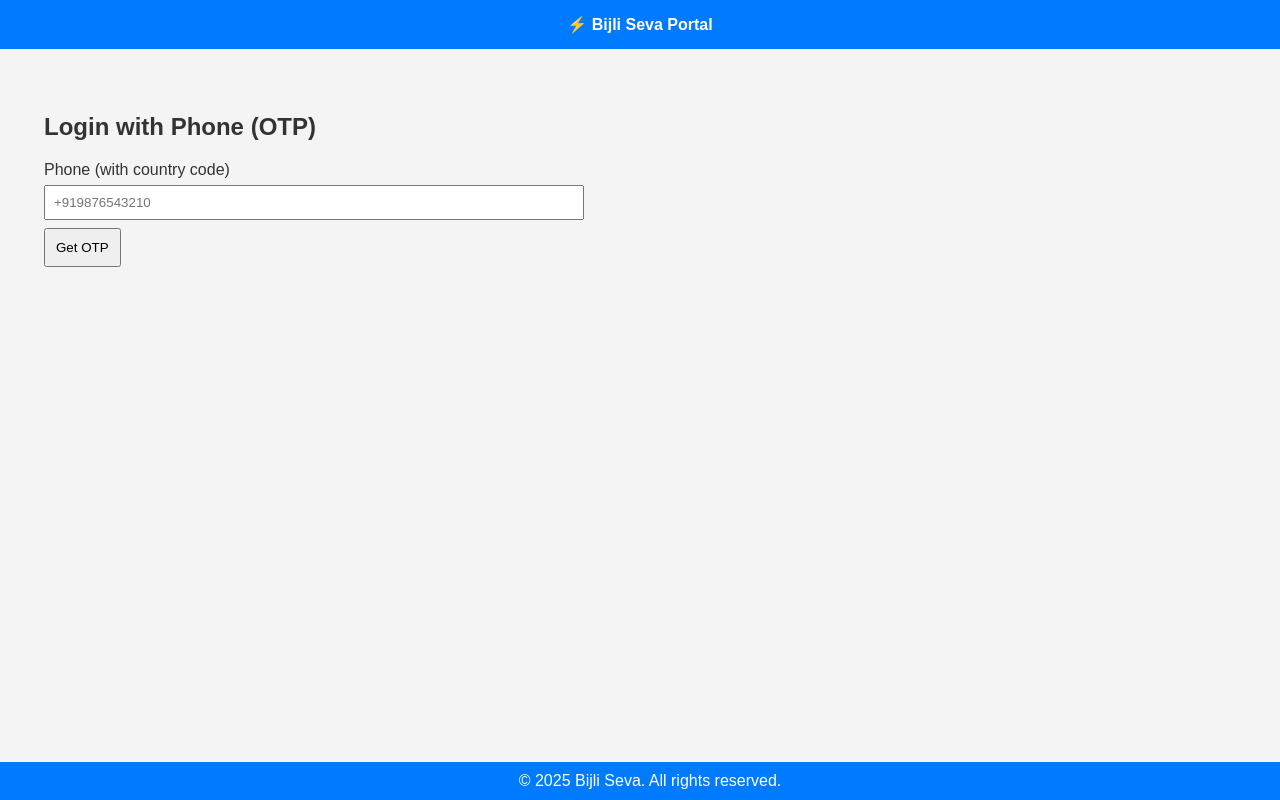
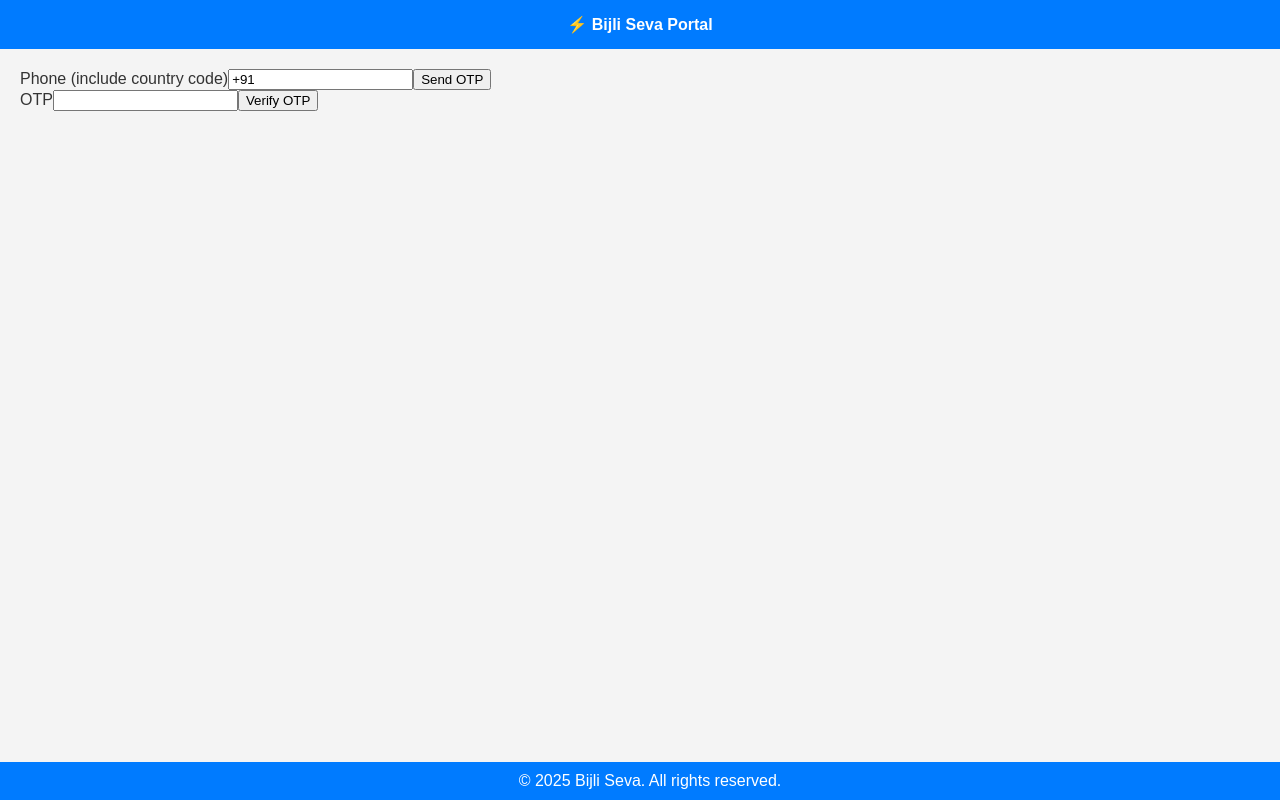
Before and after one commit to shahishu92/bijliseva.web, a Next.js app: page /login in a window 1280 px wide. Built offline with nearby package versions, Linux system fonts and the light colour scheme; no server answers.

Commit message:
Fix firebase auth + recaptcha types

```diff
--- a/app/login/page.tsx
+++ b/app/login/page.tsx
@@ -1,112 +1,85 @@
+// app/login/page.tsx
 "use client";
 
 import React, { useEffect, useState } from "react";
-import { RecaptchaVerifier, signInWithPhoneNumber, ConfirmationResult } from "firebase/auth";
-import { auth } from "../../firebase/clientApp"; // path from app -> up two levels to firebase
+import {
+  RecaptchaVerifier,
+  signInWithPhoneNumber,
+  ConfirmationResult,
+} from "firebase/auth";
+import { auth } from "../../firebase/clientApp"; // <-- exact path (2 levels up)
+
+declare global {
+  interface Window {
+    recaptchaVerifier?: RecaptchaVerifier;
+    confirmationResult?: ConfirmationResult;
+  }
+}
 
 export default function LoginPage() {
-  const [phone, setPhone] = useState("");
+  const [phone, setPhone] = useState("+91"); // example default
   const [otp, setOtp] = useState("");
-  const [confirmation, setConfirmation] = useState<ConfirmationResult | null>(null);
-  const [message, setMessage] = useState<string | null>(null);
-  const [loading, setLoading] = useState(false);
 
+  // create recaptcha verifier on the client only
   useEffect(() => {
     if (typeof window === "undefined") return;
-    if ((globalThis as any).recaptchaVerifier) return;
 
-    (globalThis as any).recaptchaVerifier = new RecaptchaVerifier(
-      "recaptcha-container",
-      { size: "invisible" },
-      auth
-    );
+    // only create once
+    if (!window.recaptchaVerifier) {
+      window.recaptchaVerifier = new RecaptchaVerifier(
+        "recaptcha-container",
+        { size: "invisible" },
+        auth // must pass Firebase Auth instance (not a string)
+      );
+    }
+    // cleanup optional
+    return () => {
+      // keep instance for convenience (you can clear if needed)
+    };
   }, []);
 
-  async function sendOtp(e: React.FormEvent) {
-    e.preventDefault();
-    setMessage(null);
-    const normalized = phone.trim();
-    if (!/^\+?\d{10,15}$/.test(normalized)) {
-      setMessage("Enter phone with country code, e.g. +919876543210");
-      return;
+  const sendOtp = async () => {
+    try {
+      const appVerifier = window.recaptchaVerifier!;
+      const confirmation = await signInWithPhoneNumber(auth, phone, appVerifier);
+      window.confirmationResult = confirmation;
+      alert("OTP sent");
+    } catch (err) {
+      console.error("sendOtp error:", err);
+      alert("Error sending OTP: " + ((err as Error).message || err));
     }
-    setLoading(true);
+  };
+
+  const verifyOtp = async () => {
     try {
-      const verifier = (globalThis as any).recaptchaVerifier;
-      if (!verifier) throw new Error("reCAPTCHA not ready");
-      const confirmationResult = await signInWithPhoneNumber(auth, normalized, verifier);
-      setConfirmation(confirmationResult);
-      setMessage("OTP sent — check your phone");
-    } catch (err: any) {
-      console.error(err);
-      setMessage(err?.message || "Failed to send OTP");
-      // reset recaptcha (optional)
-      try {
-        (globalThis as any).recaptchaVerifier?.clear();
-        (globalThis as any).recaptchaVerifier = new RecaptchaVerifier("recaptcha-container", { size: "invisible" }, auth);
-      } catch {}
-    } finally {
-      setLoading(false);
+      const result = await window.confirmationResult!.confirm(otp);
+      console.log("Phone verified user:", result.user);
+      alert("Phone verified!");
+    } catch (err) {
+      console.error("verifyOtp error:", err);
+      alert("Invalid OTP or verification failed.");
     }
-  }
-
-  async function verifyOtp(e: React.FormEvent) {
-    e.preventDefault();
-    setMessage(null);
-    if (!confirmation) {
-      setMessage("No OTP request found. Click Get OTP first.");
-      return;
-    }
-    if (!otp.trim()) {
-      setMessage("Enter OTP");
-      return;
-    }
-    setLoading(true);
-    try {
-      const userCred = await confirmation.confirm(otp.trim());
-      setMessage("Verified! UID: " + userCred.user.uid);
-      // TODO: redirect or create user record
-    } catch (err: any) {
-      console.error(err);
-      setMessage(err?.message || "OTP verify failed");
-    } finally {
-      setLoading(false);
-    }
-  }
+  };
 
   return (
-    <div style={{ padding: 24, maxWidth: 520 }}>
-      <h2>Login with Phone (OTP)</h2>
+    <main>
+      <div id="recaptcha-container" /> {/* invisible recaptcha mounts here */}
 
-      <form onSubmit={sendOtp} style={{ marginTop: 12 }}>
-        <label>
-          Phone (with country code)
-          <input value={phone} onChange={(e) => setPhone(e.target.value)} placeholder="+919876543210" style={{ width: "100%", padding: 8, marginTop: 6 }} />
-        </label>
-        <div style={{ marginTop: 8 }}>
-          <button type="submit" disabled={loading} style={{ padding: 10 }}>
-            {loading ? "Sending..." : "Get OTP"}
-          </button>
-        </div>
-      </form>
+      <div>
+        <label>Phone (include country code)</label>
+        <input
+          value={phone}
+          onChange={(e) => setPhone(e.target.value)}
+          placeholder="+911234567890"
+        />
+        <button onClick={sendOtp}>Send OTP</button>
+      </div>
 
-      <div id="recaptcha-container" />
-
-      {confirmation && (
-        <form onSubmit={verifyOtp} style={{ marginTop: 16 }}>
-          <label>
-            OTP
-            <input value={otp} onChange={(e) => setOtp(e.target.value)} placeholder="123456" style={{ width: "100%", padding: 8, marginTop: 6 }} />
-          </label>
-          <div style={{ marginTop: 8 }}>
-            <button type="submit" disabled={loading} style={{ padding: 10 }}>
-              {loading ? "Verifying..." : "Verify OTP"}
-            </button>
-          </div>
-        </form>
-      )}
-
-      {message && <p style={{ marginTop: 12 }}>{message}</p>}
-    </div>
+      <div>
+        <label>OTP</label>
+        <input value={otp} onChange={(e) => setOtp(e.target.value)} />
+        <button onClick={verifyOtp}>Verify OTP</button>
+      </div>
+    </main>
   );
 }
--- a/firebase/clientApp.ts
+++ b/firebase/clientApp.ts
@@ -1,5 +1,5 @@
 // firebase/clientApp.ts
-import { initializeApp, getApps } from "firebase/app";
+import { initializeApp } from "firebase/app";
 import { getAuth } from "firebase/auth";
 
 const firebaseConfig = {
@@ -11,6 +11,10 @@ const firebaseConfig = {
   appId: process.env.NEXT_PUBLIC_FIREBASE_APP_ID!,
 };
 
-const app = !getApps().length ? initializeApp(firebaseConfig) : getApps()[0];
+// initialize app once
+const app = initializeApp(firebaseConfig);
+
+// export the Auth instance
 export const auth = getAuth(app);
+
 export default app;
```
